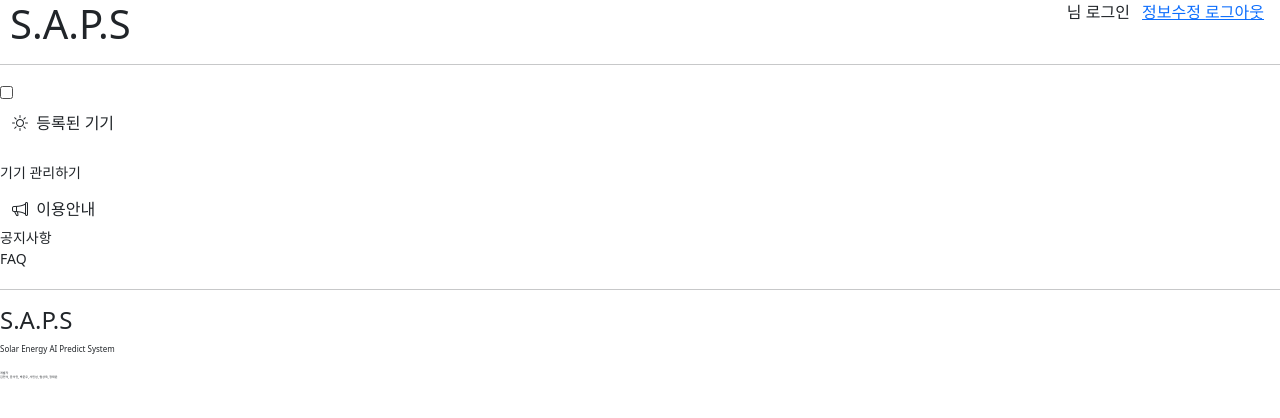
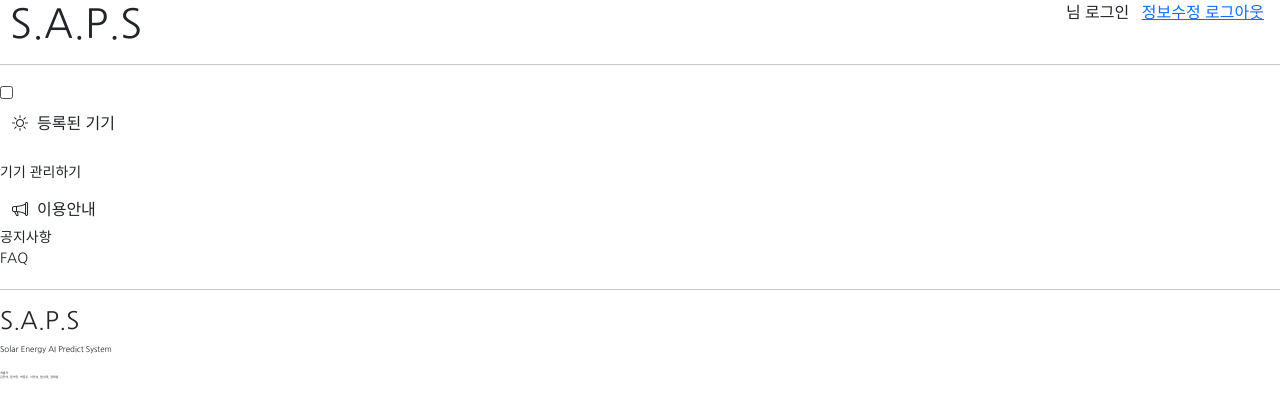
Before and after one commit to 97-shape/S.A.P.S, a Django app: template dashboardapp/templates/dashboard_base.html in a window 1280 px wide. Shown: the top 418 px of the page. Run offline with Django 3.2, Linux system fonts and the light colour scheme; the template is opened without the code that fills it, so the values that code supplies are empty; some libraries are stand-ins or nearby versions.

Commit message:
폰트 수정

```diff
--- a/dashboardapp/templates/dashboard_head.html
+++ b/dashboardapp/templates/dashboard_head.html
@@ -16,6 +16,7 @@
     <link rel="preconnect" href="https://fonts.googleapis.com">
     <link rel="preconnect" href="https://fonts.gstatic.com" crossorigin>
     <link href="https://fonts.googleapis.com/css2?family=Lobster&display=swap" rel="stylesheet">
+    <link href="https://fonts.googleapis.com/css2?family=Nanum+Gothic:wght@400;700&display=swap" rel="stylesheet">
 
     <!--     GOOGLE MATERIAL ICONS     -->
     <link href="https://fonts.googleapis.com/css2?family=Material+Icons" rel="stylesheet">
@@ -32,25 +33,8 @@
     <!-- JAVA SCRIPT -->
 
     <style>
-        @font-face {
-            font-family: 'NanumSquareR';
-            src: local('NanumSquareR'),
-            url("{% static 'fonts/NanumSquareR.ttf' %}") format("opentype");
-        }
-        @font-face {
-            font-family: 'NanumSquareEB';
-            src: local('NanumSquareEB'),
-            url("{% static 'fonts/NanumSquareEB.otf' %}") format("opentype");
-        }
-        @font-face {
-            font-family: 'NanumSquareB';
-            src: local('NanumSquareB'),
-            url("{% static 'fonts/NanumSquareB.otf' %}") format("opentype");
-        }
-        @font-face {
-            font-family: 'NanumSquareR';
-            src: local('NanumSquareR'),
-            url("{% static 'fonts/NanumSquareR.otf' %}") format("opentype");
+        body, h1, h2, h3, h4, h5, h6, p, span {
+        font-family: 'Nanum Gothic';
         }
     </style>
 
```
Also changed, not shown: templates/head.html (+3 -19 lines).
